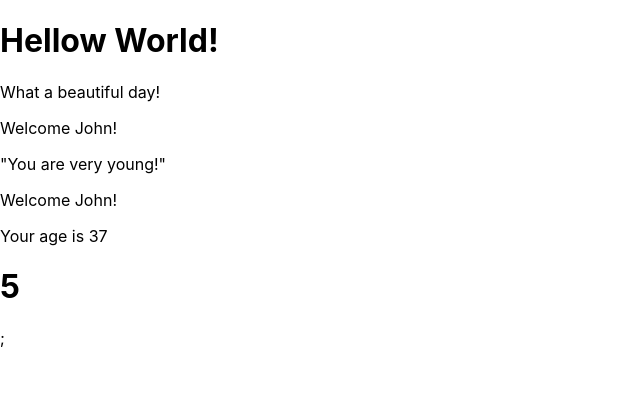
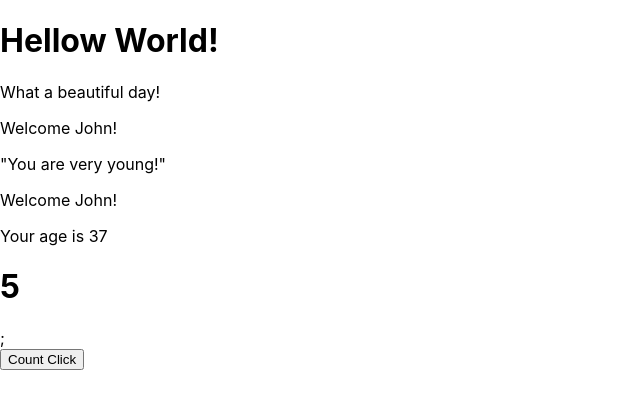
Before and after one commit to GiorgiNeparidze/react-exercises, a React (Create React App) app: page / in a window 1280 px wide. Shown: the top 408 px of the page, without its empty margins (0-640 px from the left). Built offline with nearby package versions, Linux system fonts and the light colour scheme.

Commit message:
finished events-01

```diff
--- a/src/App.js
+++ b/src/App.js
@@ -1,4 +1,5 @@
 import React from "react";
+import ClickCounter from "./ClickCounter";
 import Counter from "./Counter";
 import { HellowWorld } from "./HellowWorld";
 import { Welcome } from "./Welcome";
@@ -11,6 +12,7 @@ export class App extends React.Component {
         <Welcome name="John" age={17} />
         <Welcome name="John" age={37} />
         <Counter initial ={0}  incrementBy={1}  incrementEvery={1000}/>
+        <ClickCounter />
       </div>
     );
   }
--- /dev/null
+++ b/src/ClickCounter.js
@@ -0,0 +1,24 @@
+import React, { Component } from "react";
+
+export default class ClickCounter extends Component {
+  state = {
+    clickCount: 0,
+  };
+
+  incrementer = () => {
+    this.setState({
+      clickCount: this.state.clickCount + 1,
+    });
+  };
+
+  render() {
+    return (
+      <div>
+        {this.state.clickCount >= 1 && (
+          <h1>You have clicked Button {this.state.clickCount} times.</h1>
+        )}
+        <button onClick={this.incrementer}>Count Click</button>
+      </div>
+    );
+  }
+}
```
